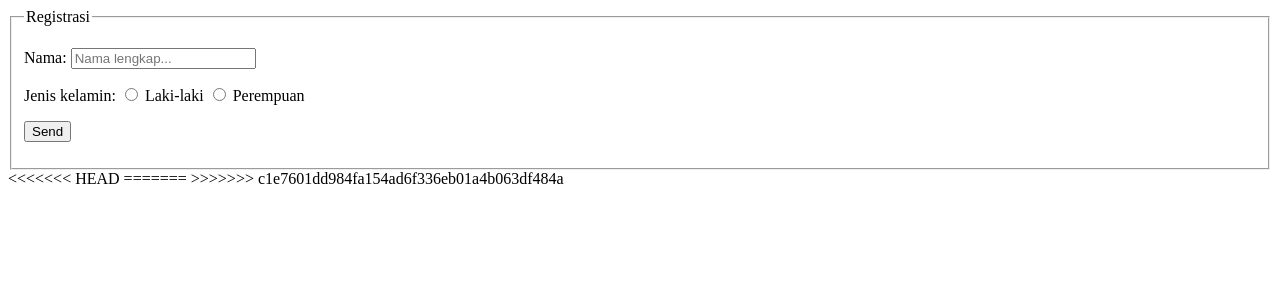
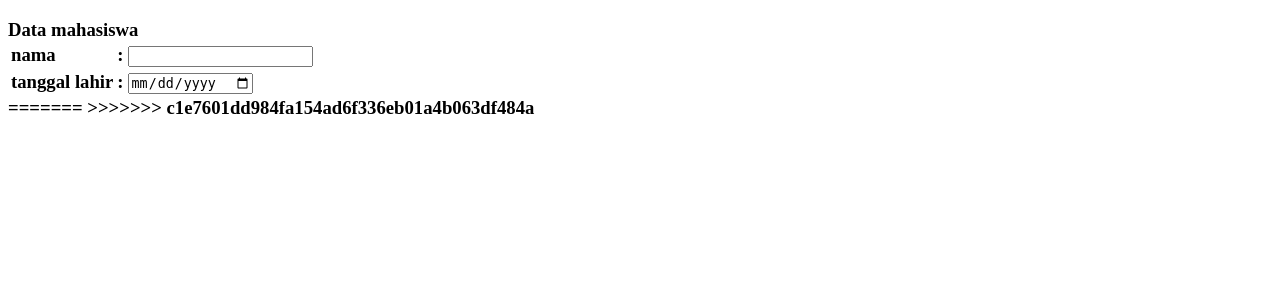
Before and after one commit to aldhisttd/2023-program2sem4pagia, a PHP site: page /tugas1/2155201042.php in a window 1280 px wide. Shown: the top 300 px of the page. Run offline with PHP 8.4, Linux system fonts and the light colour scheme.

Commit message:
Update 2155201042.php
revisi code seluruhnya.

```diff
--- a/tugas1/2155201042.php
+++ b/tugas1/2155201042.php
@@ -1,29 +1,25 @@
 <!DOCTYPE html>
 <html>
 <head>
-    <title>Registrasi</title>
+    <title>mahasiswa</title>
 </head>
 <body>
-    <form action="contact.php" method="POST">
-        <fieldset>
-        <legend>Registrasi</legend>
-        <p>
-            <label>Nama:</label>
-            <input type="text" name="nama" placeholder="Nama lengkap..." />
-        </p>
-        <p>
-            <label>Jenis kelamin:</label>
-            <label><input type="radio" name="jenis_kelamin" value="laki-laki" /> Laki-laki</label>
-            <label><input type="radio" name="jenis_kelamin" value="perempuan" /> Perempuan</label>
-        </p>
-        <p>
-            <input type="submit" name="submit" value="Send" />
-        </p>
-        </fieldset>
-    </form>
-</body>
+    <h3>Data mahasiswa</title>
+        <table>
+             <tr>
+                 <td>nama</td>
+                 <td>:</td>
+                 <td><input type="text"
+></td>
+             </tr>
+             <tr>
+                 <td>tanggal lahir</td>
+                 <td>:</td>
+                 <td><input type="date"
+></td>
+            </tr>
+    </table>
+    </body>
 </html>
-<<<<<<< HEAD
-
 =======
 >>>>>>> c1e7601dd984fa154ad6f336eb01a4b063df484a
```
